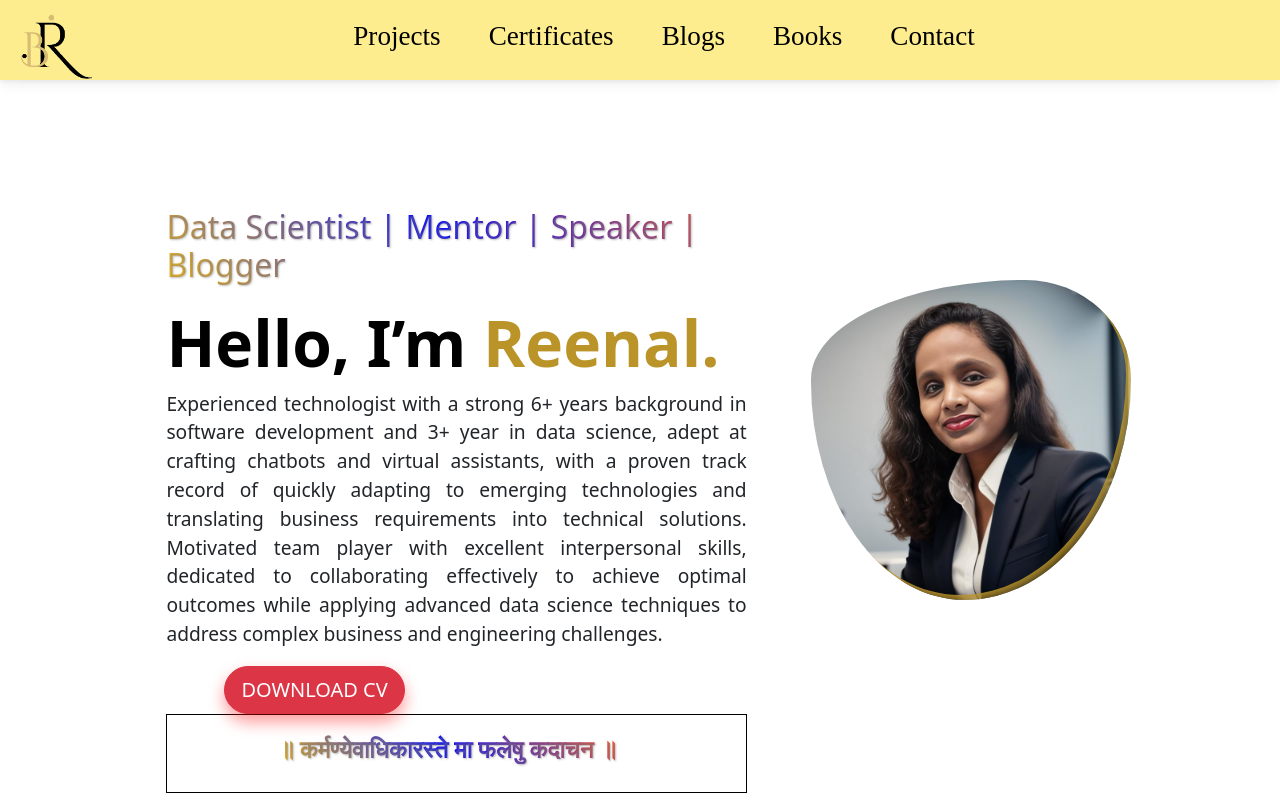
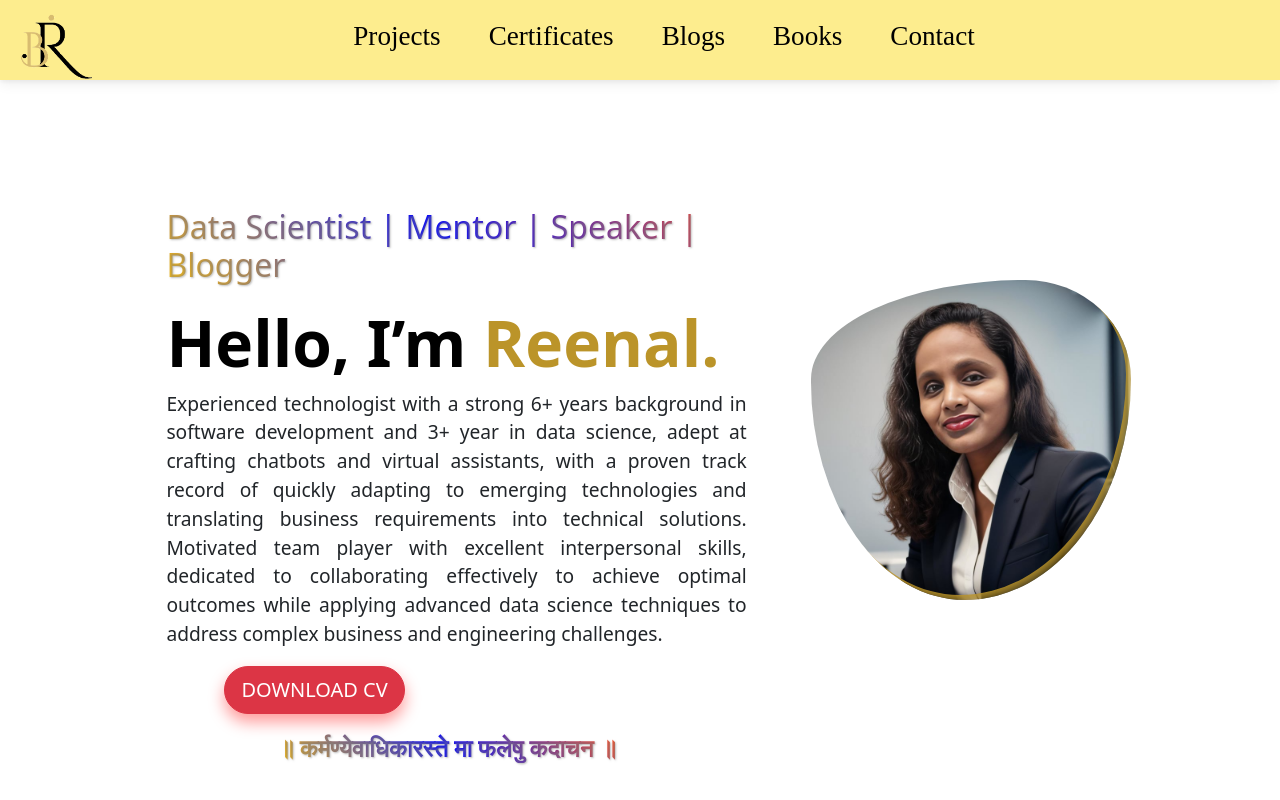
Before and after one commit to himanshuc4u143/reenal-portfolio, a React (Create React App) app: page / in a window 1280 px wide. Shown: the top 800 px of the page. Built offline with nearby package versions, Linux system fonts and the light colour scheme.

Commit message:
adding about us

```diff
--- a/src/components/AboutMe.jsx
+++ b/src/components/AboutMe.jsx
@@ -58,7 +58,7 @@ export default function AboutMe() {
                   style={{
                     paddingLeft: "0px",
                     paddingTop: "0px",
-                    border: "1px solid black",
+                    //border: "1px solid black",
                     margin: "0px",
                   }}
                 >
```
